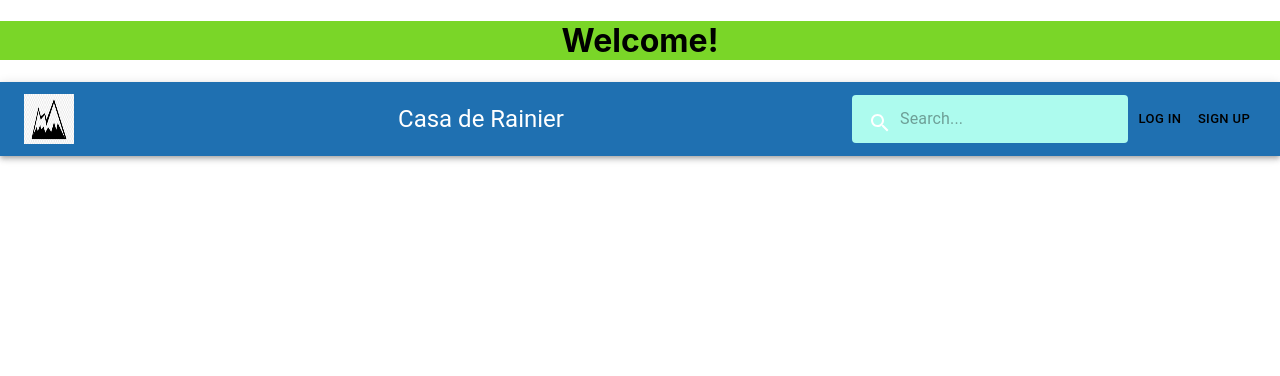
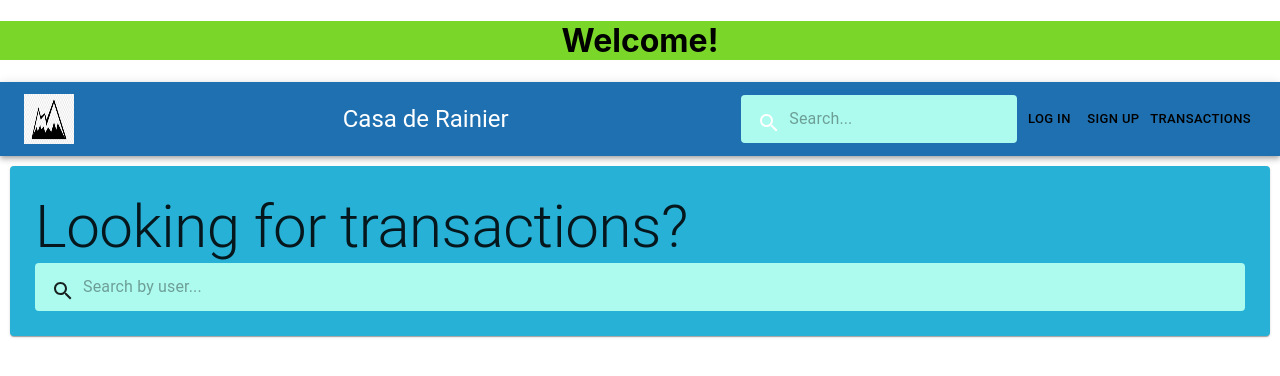
Before and after one commit to peterTorres7/Rainier, a React (Create React App) app in the folder client/: page /Transaction.js in a window 1280 px wide. Shown: the top 376 px of the page. Built offline with nearby package versions, Linux system fonts and the light colour scheme.

Commit message:
Transactions

```diff
--- a/client/src/App.js
+++ b/client/src/App.js
@@ -7,6 +7,8 @@ import Login from './components/Login';
 import SignUp from './components/SignUp';
 import Details from './components/Details';
 import ProfilePage from './components/ProfilePage';
+import Transaction from './components/Transactions';
+
 
 function App() {
   return (
@@ -26,6 +28,9 @@ function App() {
         <Route exact path="/ProfilePage.js">
           <ProfilePage />
         </Route>
+        <Route exact path="/Transaction.js">
+          <Transaction />
+        </Route>
         <Route exact path="/">
           <PopularItemGroup></PopularItemGroup>
           <PopularItemGroup></PopularItemGroup>
--- a/client/src/components/HeaderNav.js
+++ b/client/src/components/HeaderNav.js
@@ -21,6 +21,9 @@ const useStyles = makeStyles((theme) => ({
         color: "black",
     },
     signUp: {
+        color: "black",
+    },
+    transaction: {
         color: "black",
     },
     rainierImage: {
@@ -68,7 +71,9 @@ export default function HeaderNav() {
                     <div className={classes.searchIcon}>
                         <SearchIcon />
                     </div>
+                    <form>
                     <InputBase className={classes.searchInput} placeholder="Search..." />
+                    </form>
                 </div>
                 <Button className={classes.logIn} component={Link} to={'/Login.js'}  size="small" color="primary">
                     Log In
@@ -76,6 +81,9 @@ export default function HeaderNav() {
                 <Button className={classes.signUp} component={Link} to={'/SignUp.js'}  size="small" color="primary">
                     Sign Up
                 </Button>
+                <Button className={classes.transaction} component={Link} to={'/Transaction.js'}  size="small" color="primary">
+                    Transactions
+                </Button>
             </Toolbar>
         </AppBar>
 
--- /dev/null
+++ b/client/src/components/Transactions.js
@@ -0,0 +1,55 @@
+import React from 'react';
+import {
+
+    InputBase,
+    Button,
+    Paper,
+    Typography,
+    makeStyles
+} from "@material-ui/core";
+import {Link} from 'react-router-dom';
+import SearchIcon from "@material-ui/icons/Search";
+
+
+const useStyles = makeStyles((theme) => ({
+    root: {
+        margin: '10px',
+        maxWidth: '100%',
+        padding: "25px",
+        backgroundColor: "#28B1D6",
+    },
+    search: {
+        borderRadius: theme.shape.borderRadius,
+        backgroundColor: "#ADFBEE",
+    },
+    searchIcon: {
+        padding: theme.spacing(2, 2, 1, 2),
+        position: 'absolute',
+        display: 'flex',
+        alignItems: 'center',
+        justifyContent: 'center',
+    },
+    searchInput: {
+        padding: theme.spacing(1, 1, 1, 0),
+        paddingLeft: theme.spacing(6),
+    },
+}));
+
+export default function Transaction() {
+    const classes = useStyles();
+    return (
+        <Paper className={classes.root}>
+            <Typography variant="h2">
+                Looking for transactions?
+            </Typography>
+            <div className={classes.search}>
+                    <div className={classes.searchIcon}>
+                        <SearchIcon />
+                    </div>
+                    <form>
+                    <InputBase className={classes.searchInput} placeholder="Search by user..." />
+                    </form>
+            </div>
+        </Paper>
+    )
+}
```
Also changed, not shown: client/src/images/mount-rainier-png.png (added).
